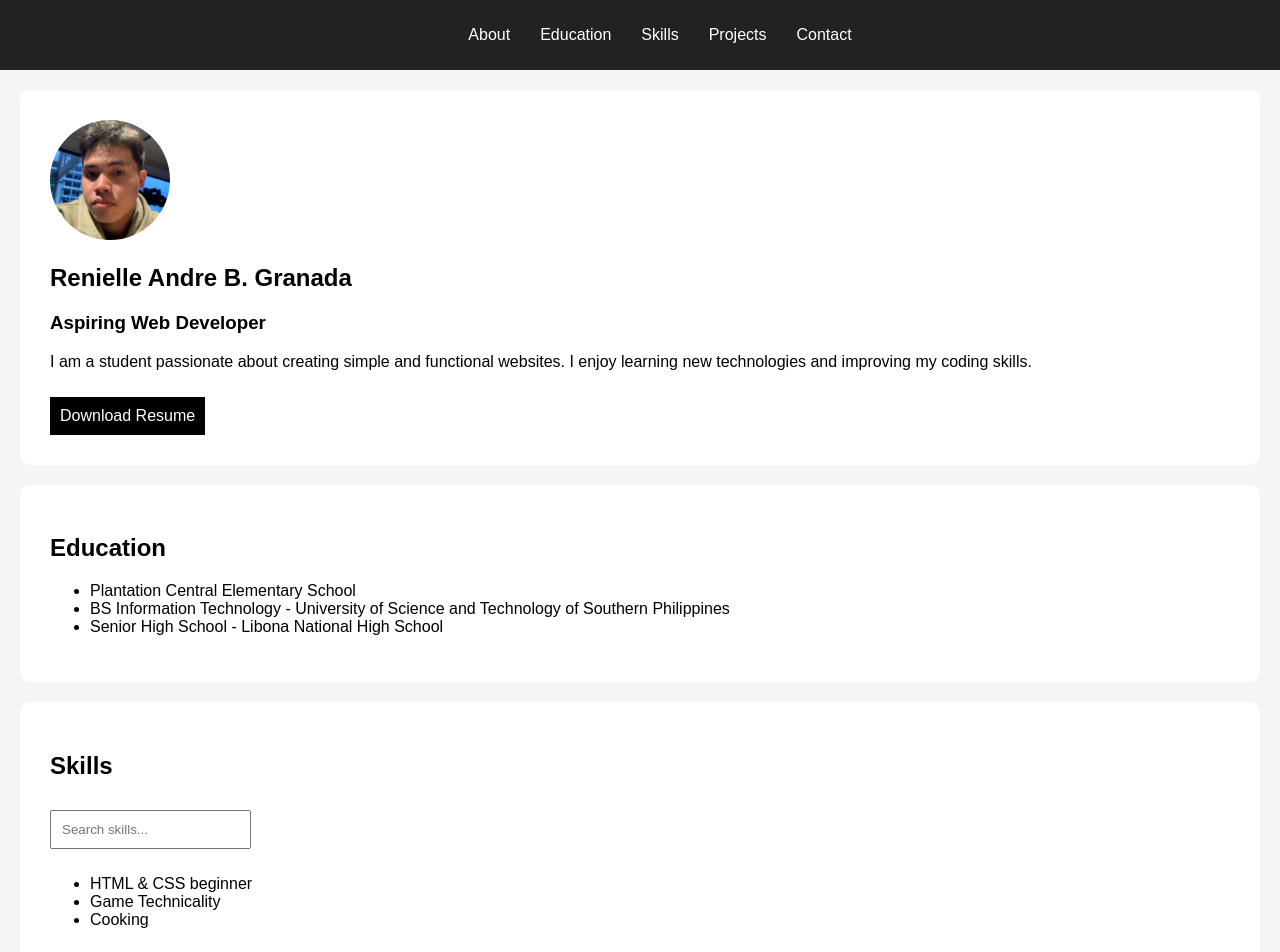
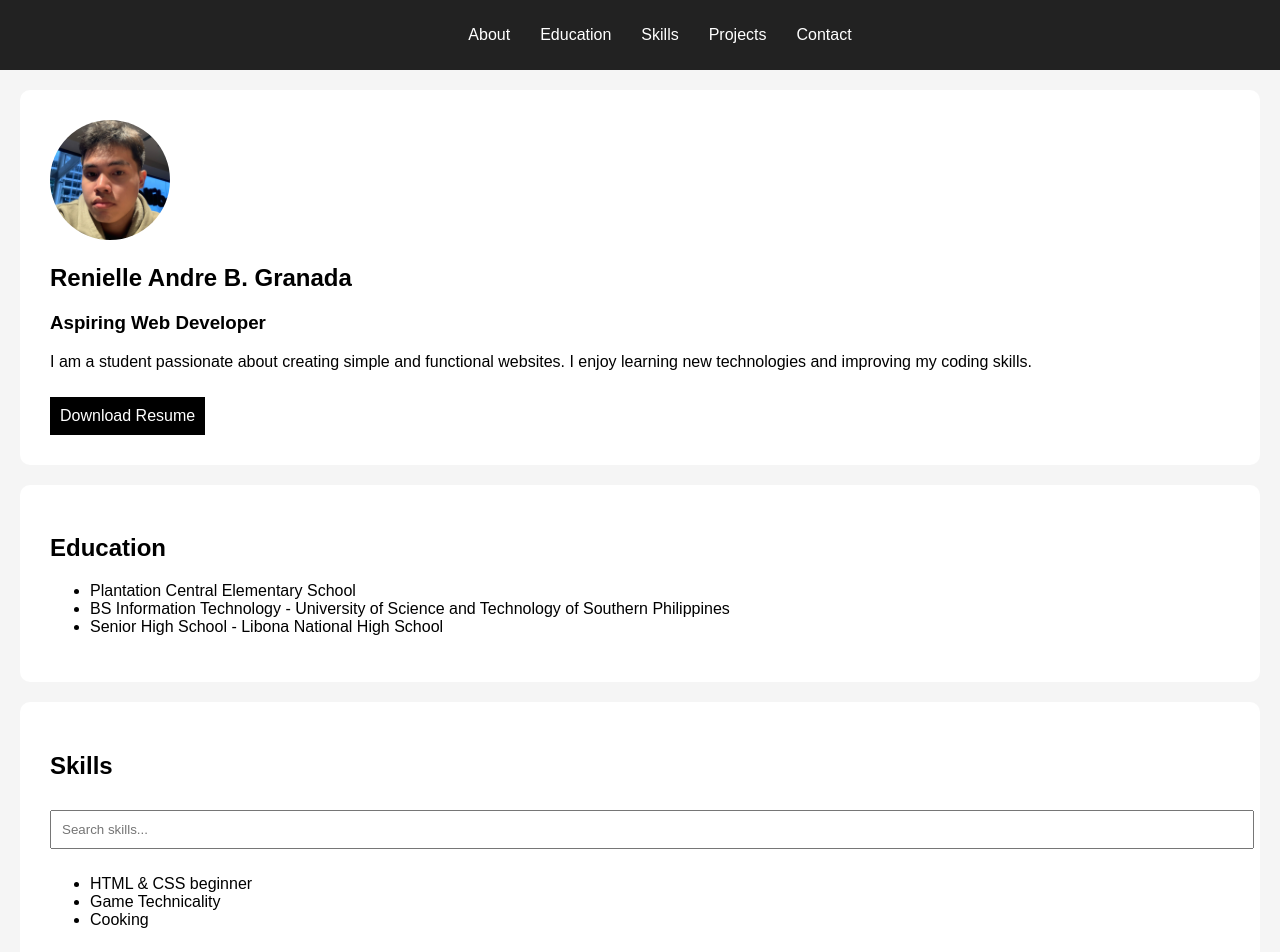
Before and after one commit to reniellegranada080204-hash/Midterm-PIT-WEB-SYSTEM, a plain HTML site: page PIT.html in a window 1280 px wide. Shown: the top 952 px of the page. Drawn offline with nearby package versions, Linux system fonts and the light colour scheme.

Commit message:
Update styles.css

```diff
--- a/styles.css
+++ b/styles.css
@@ -4,7 +4,6 @@ body {
   background: #f5f5f5;
 }
 
-/* NAV */
 .navbar {
   background: #222;
   padding: 10px;
@@ -29,7 +28,6 @@ body {
   color: orange;
 }
 
-/* SECTIONS */
 .section {
   background: white;
   margin: 20px;
@@ -37,13 +35,11 @@ body {
   border-radius: 10px;
 }
 
-/* PROFILE */
 .profile-img {
   width: 120px;
   border-radius: 50%;
 }
 
-/* BUTTON */
 .btn {
   display: inline-block;
   margin-top: 10px;
@@ -53,7 +49,6 @@ body {
   text-decoration: none;
 }
 
-/* FORM */
 form {
   display: flex;
   flex-direction: column;
@@ -75,7 +70,16 @@ button:hover {
   background: gray;
 }
 
-/* FOOTER */
+#formMsg {
+  margin-top: 10px;
+}
+
+#skillSearch {
+  padding: 10px;
+  margin-bottom: 10px;
+  width: 100%;
+}
+
 footer {
   text-align: center;
   padding: 20px;
```
